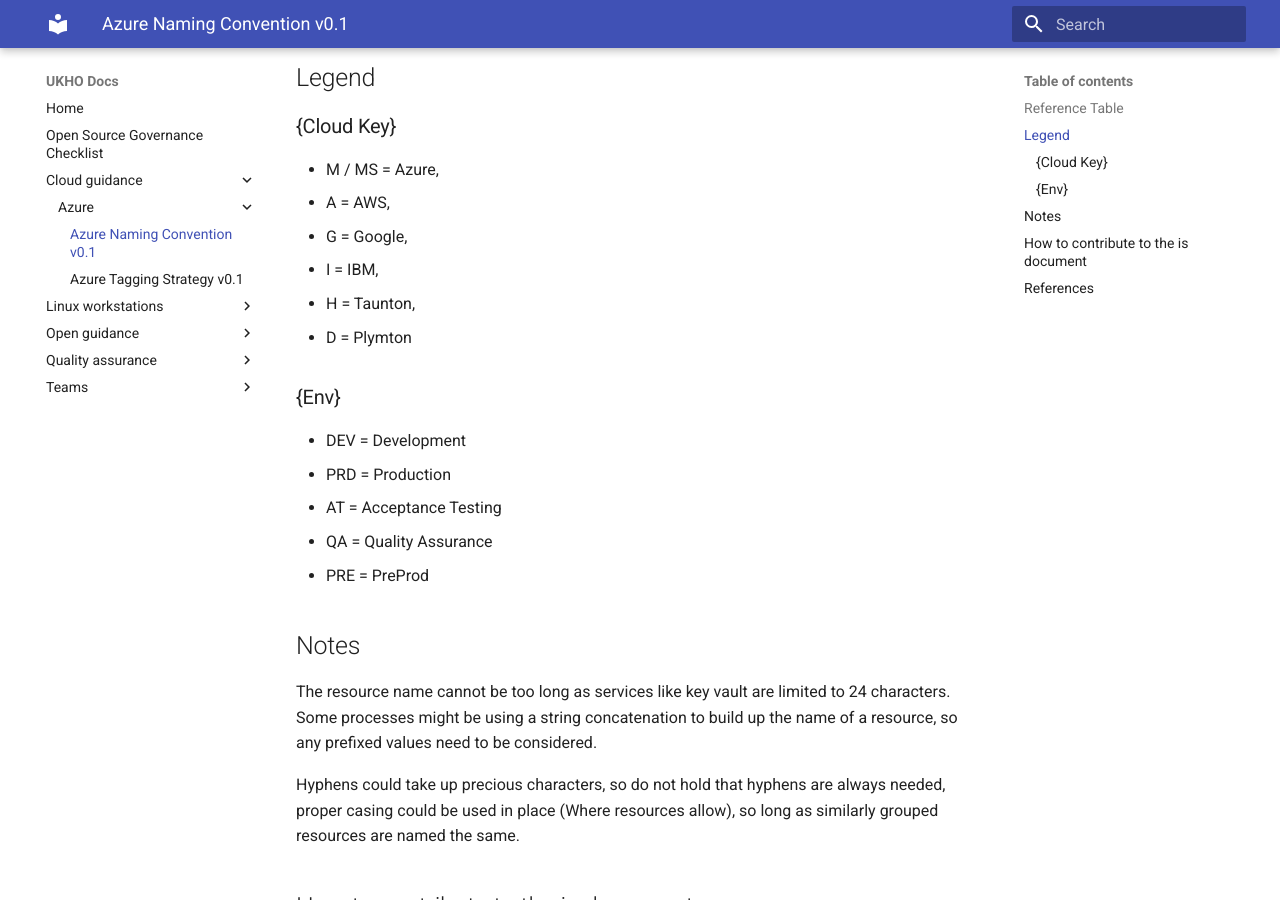
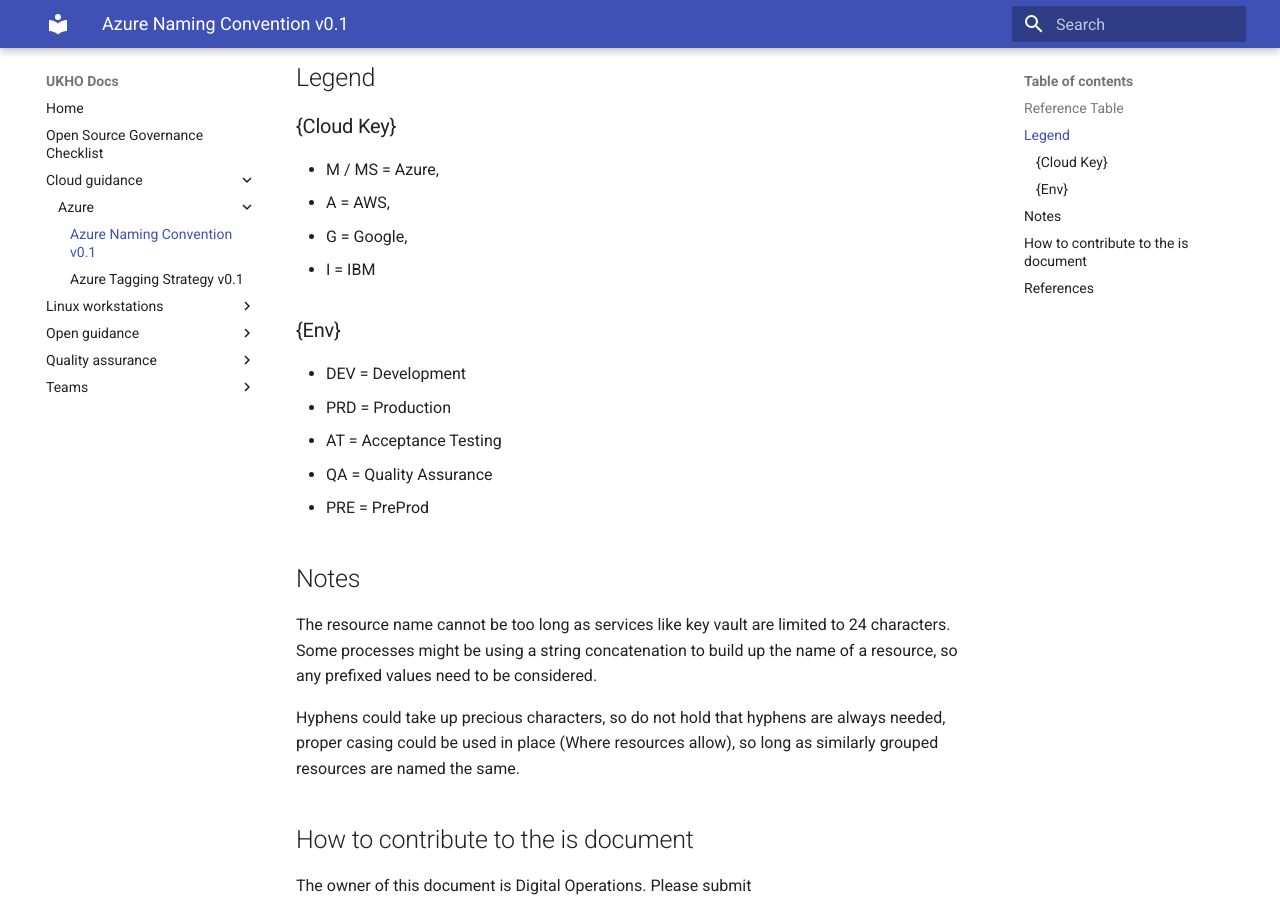
Before and after one commit to UKHO/docs, an MkDocs documentation site: the page built from docs/cloud-guidance/azure/ukho-azure-naming-convention.md, in a window 1280 px wide and 900 px high, scrolled down 1491 px. Built offline with MkDocs 1.6.1 and Material for MkDocs 9.7.7, drawn with Linux system fonts in a browser that asks for light colours.

Commit message:
Remove extra cloud keys

```diff
--- a/docs/cloud-guidance/azure/ukho-azure-naming-convention.md
+++ b/docs/cloud-guidance/azure/ukho-azure-naming-convention.md
@@ -21,9 +21,7 @@ This document outlines the naming conventions that should be used when generatin
 - M / MS = Azure,
 - A = AWS,
 - G = Google,
-- I = IBM,
-- H = Taunton,
-- D = Plymton
+- I = IBM
 
 ### {Env}
 
```
